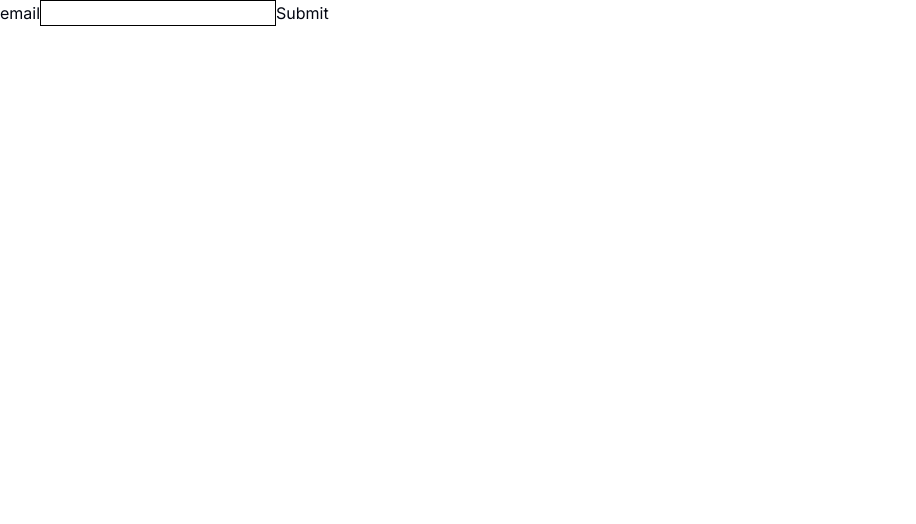
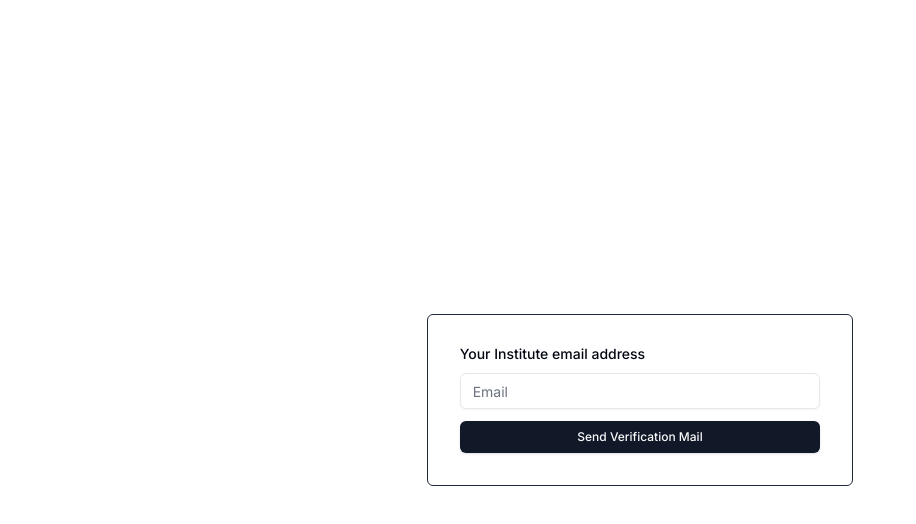
Before and after one commit to gdsc-nits-org/guidancegrid-frontend, a Next.js app: page /verify in a window 1280 px wide. Shown: the top 524 px of the page, without its empty margins (0-916 px from the left). Built offline with nearby package versions, Linux system fonts and the light colour scheme.

Commit message:
added verifymail page

```diff
--- a/package.json
+++ b/package.json
@@ -10,6 +10,7 @@
   },
   "dependencies": {
     "@radix-ui/react-icons": "^1.3.0",
+    "@radix-ui/react-label": "^2.0.2",
     "@radix-ui/react-slot": "^1.0.2",
     "class-variance-authority": "^0.7.0",
     "clsx": "^2.1.0",
--- a/src/app/(auth)/verify/page.tsx
+++ b/src/app/(auth)/verify/page.tsx
@@ -1,27 +1,15 @@
 "use client";
 
-import { useState } from "react";
+import { FormEvent, useRef, useState } from "react";
+import { Input } from "@/components/ui/input";
+import { Label } from "@/components/ui/label";
+import { Button } from "@/components/ui/button";
+import { toast } from "sonner";
 
 export default function Verify() {
-  const [email, setEmail] = useState("");
+  const emailref = useRef<HTMLInputElement>(null);
 
-  const submitMail = () => {
-    const emailRegex = /^[a-zA-Z0-9._-]+@[a-zA-Z0-9.-]+\.[a-zA-Z]{2,4}$/;
-    const isMail = emailRegex.test(email);
-
-    if(isMail) {
-        // if(email.endsWith("nits.ac.in")) {
-            handleSubmitMail();
-        // } else {
-        //     alert("Please use your college email")
-        // }
-    } else {
-        alert("Please enter a valid email")
-    }
-  }
-
-  const handleSubmitMail = async () => {
-
+  const sendVerificationMail = async (email: string) => {
     const res = await fetch("http://localhost:4000/api/v1/auth/verify-email", {
       method: "POST",
       headers: {
@@ -33,29 +21,44 @@ export default function Verify() {
     });
 
     const data = await res.json();
+    return data;
+  };
+  const handleSendVerification = async (e: FormEvent) => {
+    e.preventDefault();
+    /* Make API request to check if email already exists */
 
-    alert(data.token);
+    /* Make API request to send verification mail */
+    /* This regex matches only NIT Silchar email IDs */
+    const emailRegex = /^[a-zA-Z0-9._-]+@[a-zA-Z0-9.-]*[\.]?nits\.ac\.in$/;
+    const isValidMail = emailRegex.test(emailref.current?.value || "");
+    if (isValidMail) {
+      toast.promise(sendVerificationMail(emailref.current?.value || ""), {
+        loading: "Sending Email...",
+        success: (data: { msg: string; status: string }) => {
+          return data.msg;
+        },
+        error: "Error sending email. Please try again later."
+      });
+    } else {
+      toast.error("Please enter a valid NIT Silchar email address.");
+    }
   };
 
   return (
-    <form action="">
-      <label htmlFor="email">email</label>
-      <input
-        type="text"
-        value={email}
-        onChange={(e) => {
-          setEmail(e.target.value);
-        }}
-        className="border border-3 border-solid border-black"
-      />
-      <button
-        onClick={(e) => {
-          e.preventDefault();
-          submitMail();
-        }}
-      >
-        Submit
-      </button>
-    </form>
+    <div className="h-full flex justify-center items-center">
+      <form className="w-11/12 md:w-3/6 lg:w-2/6">
+        <div className="p-8 rounded-md border border-slate-800 grid gap-3">
+          <Label htmlFor="email">Your Institute email address</Label>
+          <Input type="email" placeholder="Email" ref={emailref} />
+          <Button
+            size="sm"
+            variant="default"
+            onClick={(e) => handleSendVerification(e)}
+          >
+            Send Verification Mail
+          </Button>
+        </div>
+      </form>
+    </div>
   );
 }
--- a/src/app/globals.css
+++ b/src/app/globals.css
@@ -72,5 +72,6 @@
   }
   body {
     @apply bg-background text-foreground;
+    height: 100vh;
   }
 }
--- /dev/null
+++ b/src/components/ui/input.tsx
@@ -0,0 +1,25 @@
+import * as React from "react"
+
+import { cn } from "@/lib/utils"
+
+export interface InputProps
+  extends React.InputHTMLAttributes<HTMLInputElement> {}
+
+const Input = React.forwardRef<HTMLInputElement, InputProps>(
+  ({ className, type, ...props }, ref) => {
+    return (
+      <input
+        type={type}
+        className={cn(
+          "flex h-9 w-full rounded-md border border-input bg-transparent px-3 py-1 text-sm shadow-sm transition-colors file:border-0 file:bg-transparent file:text-sm file:font-medium placeholder:text-muted-foreground focus-visible:outline-none focus-visible:ring-1 focus-visible:ring-ring disabled:cursor-not-allowed disabled:opacity-50",
+          className
+        )}
+        ref={ref}
+        {...props}
+      />
+    )
+  }
+)
+Input.displayName = "Input"
+
+export { Input }
--- /dev/null
+++ b/src/components/ui/label.tsx
@@ -0,0 +1,26 @@
+"use client"
+
+import * as React from "react"
+import * as LabelPrimitive from "@radix-ui/react-label"
+import { cva, type VariantProps } from "class-variance-authority"
+
+import { cn } from "@/lib/utils"
+
+const labelVariants = cva(
+  "text-sm font-medium leading-none peer-disabled:cursor-not-allowed peer-disabled:opacity-70"
+)
+
+const Label = React.forwardRef<
+  React.ElementRef<typeof LabelPrimitive.Root>,
+  React.ComponentPropsWithoutRef<typeof LabelPrimitive.Root> &
+    VariantProps<typeof labelVariants>
+>(({ className, ...props }, ref) => (
+  <LabelPrimitive.Root
+    ref={ref}
+    className={cn(labelVariants(), className)}
+    {...props}
+  />
+))
+Label.displayName = LabelPrimitive.Root.displayName
+
+export { Label }
```
Also changed, not shown: 1 other file (tests, documents, lock files or other folders).
